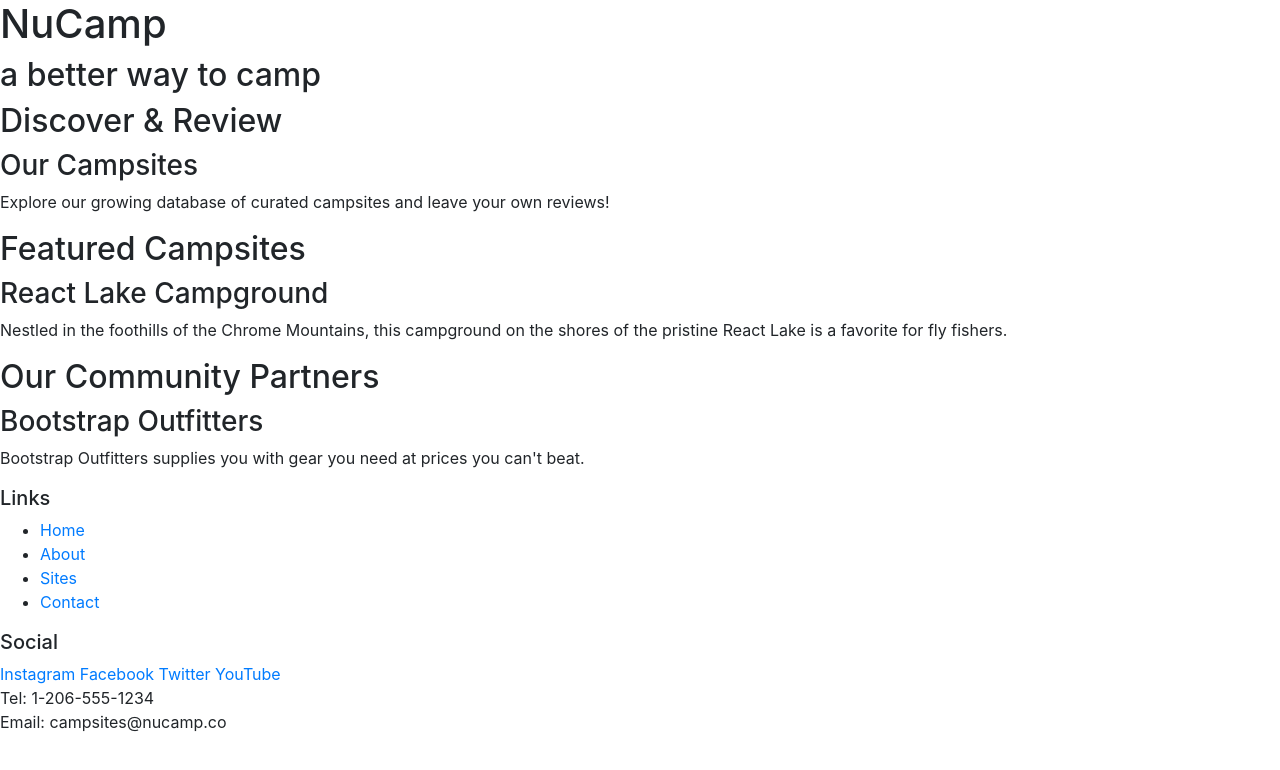
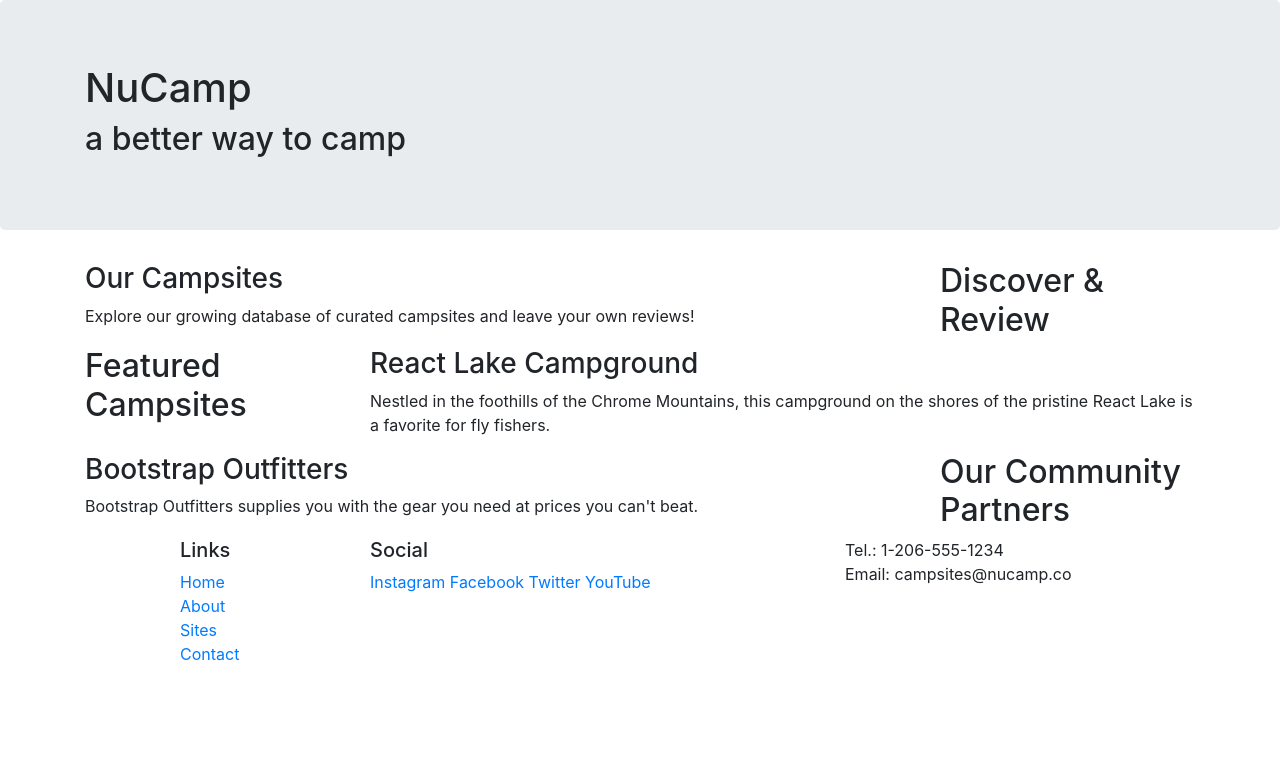
Before and after one commit to raulbarriga/Bootstrap, a website: page index.html in a window 1280 px wide. Drawn offline with nearby package versions, Linux system fonts and the light colour scheme.

Commit message:
Bootstrap grid tutorial

```diff
--- a/index.html
+++ b/index.html
@@ -12,51 +12,73 @@
 
 <body>
 
-    <header>
-        <div>
+    <header class="jumbotron">
+        <div class="container">
+            <div class="row">
+                <div class="col">
                     <h1>NuCamp</h1>
                     <h2>a better way to camp</h2>
                 </div>
+            </div>
+        </div>
     </header>
 
-    <div>
+    <div class="container">
+        <div class="row">
+            <div class="col-sm-4 order-sm-last col-md-3">
                 <h2>Discover & Review</h2>
+            </div>
+            <div class="col">
                 <h3>Our Campsites</h3>
                 <p>Explore our growing database of curated campsites and leave your own reviews!</p>
             </div>
+        </div>
 
-    <div>
+        <div class="row">
+            <div class="col-sm-4 col-md-3">
                 <h2>Featured Campsites</h2>
+            </div>
+            <div class="col">
                 <h3>React Lake Campground</h3>
         		<p>Nestled in the foothills of the Chrome Mountains, this campground on the shores of the pristine React Lake is a favorite for fly fishers.</p>
    			</div>
+        </div>
 
-    <div>
+        <div class="row">
+            <div class="col-sm-4 order-sm-last col-md-3">
                 <h2>Our Community Partners</h2>
+            </div>
+            <div class="col">
                 <h3>Bootstrap Outfitters</h3>
-        <p>Bootstrap Outfitters supplies you with gear you need at prices you can't beat.</p>
+        		<p>Bootstrap Outfitters supplies you with the gear you need at prices you can't beat.</p>
+            </div>
+        </div>
     </div>
 
     <footer>
-        <div>
+        <div class="container">
+            <div class="row">
+                <div class="col-4 col-sm-2 offset-1">
                     <h5>Links</h5>
-            <ul>
+            		<ul class="list-unstyled">
                         <li><a href="#">Home</a></li>
                         <li><a href="#">About</a></li>
                         <li><a href="#">Sites</a></li>
                         <li><a href="#">Contact</a></li>
                     </ul>
                 </div>
-        <div>
+                <div class="col-6 col-sm-5">
                 	<h5>Social</h5>
                     <a href="http://instagram.com/">Instagram</a>
                     <a href="http://facebook.com/">Facebook</a>
                     <a href="http://twitter.com/">Twitter</a>
                     <a href="http://youtube.com/">YouTube</a>
                 </div>
-        <div>
-            Tel: 1-206-555-1234<br />
+                <div class="col-sm-4">
+                    Tel.: 1-206-555-1234<br />
                     Email: campsites@nucamp.co
+                </div>
+           </div>
         </div>
     </footer>
 
```
Lines whose indentation alone changed are shown as unchanged.
